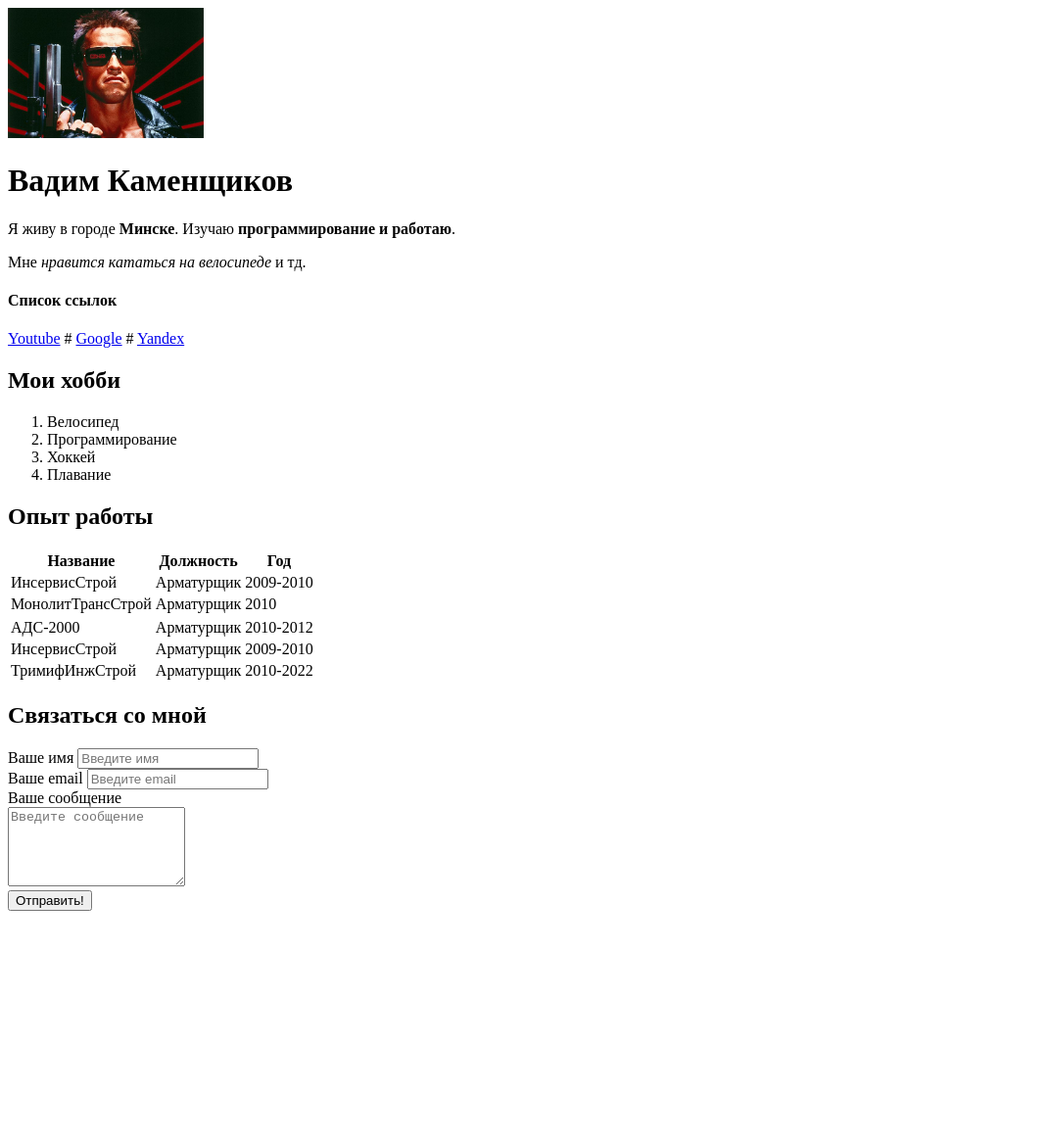
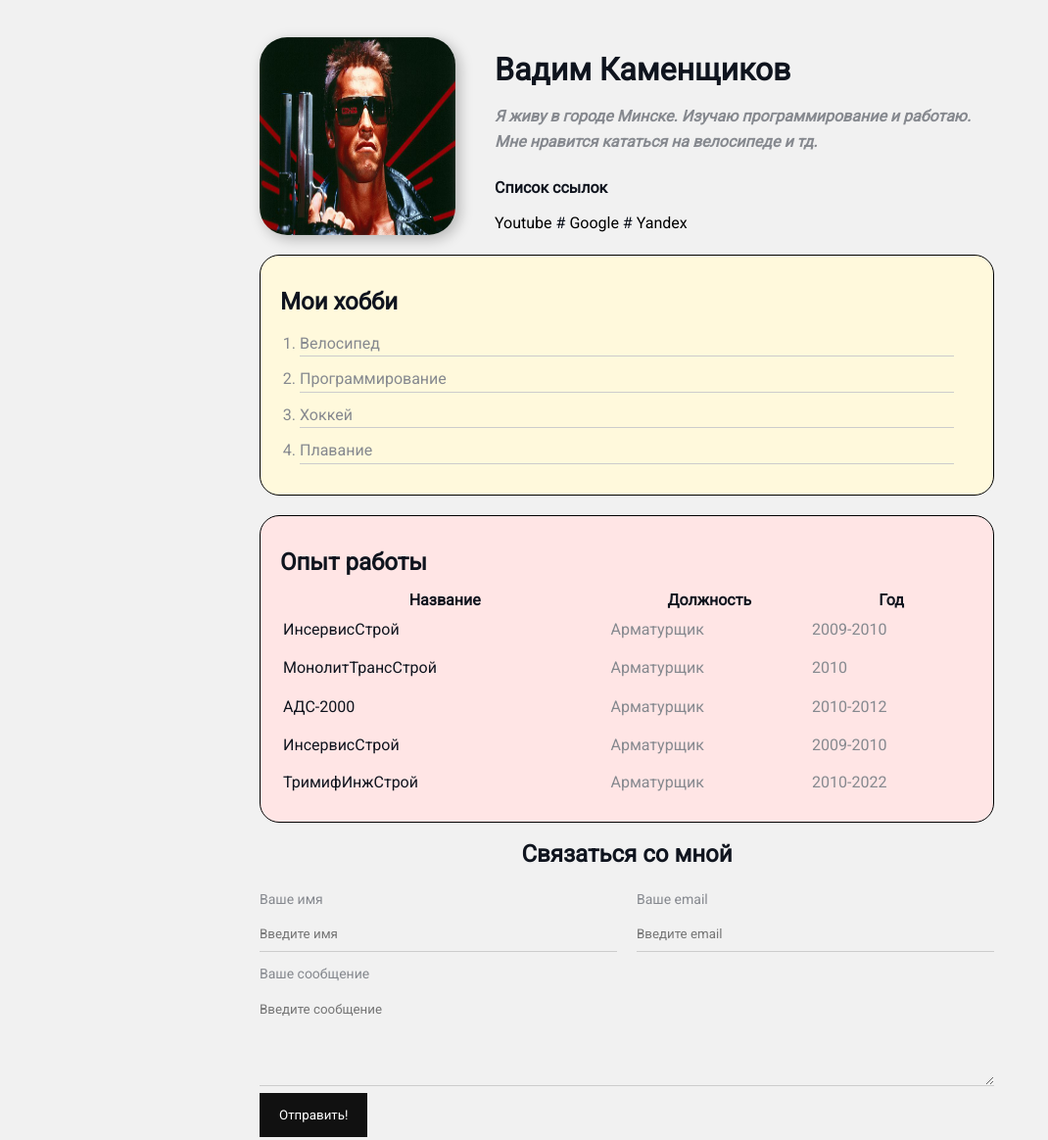
Before and after one commit to Volotomon/resume, a plain HTML site: page index.html in a window 1280 px wide. Shown: the whole page at 98% size, without its empty margins (0-1070 px from the left). Before the commit the page ends 938 px from the top, so only its background shows below. Drawn offline with Linux system fonts and the light colour scheme.

Commit message:
Add styles

```diff
--- a/index.html
+++ b/index.html
@@ -6,10 +6,22 @@
     <meta name="viewport" content="width=device-width, initial-scale=1.0">
     <meta name="keywords" content="serg, cv, resume">
     <meta name="description" content="Это сайт - резюме Сергея">
+    <link rel="stylesheet" href="styles.css">
     <title>Serg Resume</title>
+    <!-- <style>
+        @media (max-width: 650px) {
+            .info {
+                font-size: 0.5rem;
+            }
+        }
+    </style> -->
 </head>
 <body>
-    <img src="avatar1.jpg" alt="it" width="200">
+
+    <div class="conteiner">
+        <div class="info">
+            <img src="avatar1.jpg" alt="it" class="avatar">
+            <div class="info-text">
                 <h1>Вадим Каменщиков</h1>
                 <p>Я живу в городе <strong>Минске</strong>. Изучаю <strong>программирование и работаю</strong>.</p>
                 <p>Мне <em>нравится кататься на велосипеде</em> и тд.</p>
@@ -19,15 +31,21 @@
                 <a href="https://google.com" target="_blank">Google</a>
                 #
                 <a href="https://yandex.ru" target="_blank">Yandex</a>
+            </div>
+        </div>
+            <div class="card bg-yellow">
                 <h2>Мои хобби</h2>
-    <ol>
+                <ol class="list">
                     <li>Велосипед</li>
                     <li>Программирование</li>
                     <li>Хоккей</li>
                     <li>Плавание</li>
                 </ol>
+            </div>
+
+            <div class="card bg-red">
                 <h2>Опыт работы</h2>
-    <table>
+                <table class="table">
                     <thead>
                         <tr>
                             <th>Название</th>
@@ -63,26 +81,32 @@
 
                     </tbody>
                 </table>
+            </div>
 
+
+        <form action="/" class="form">
             <h2>Связаться со мной</h2>
-    <form action="/">
-        <div>
+
+            <div class="form-row">
+                <div class="form-group">
                     <label for="name">Ваше имя</label>
                     <input type="text" id="name" placeholder="Введите имя">
                 </div>
 
-        <div>
+                <div class="form-group">
                     <label for="email">Ваше email</label>
                     <input type="email" id="email" placeholder="Введите email">
                 </div>
+            </div>
 
-        <div>
+            <div class="form-group">
                 <label for="message">Ваше сообщение</label>
-            <br>
+                <!-- <br> -->
                 <textarea name="" id="message" cols="20" rows="5" placeholder="Введите сообщение"></textarea>
             </div>
 
-        <input type="submit" value="Отправить!">
+            <input class="btn" type="submit" value="Отправить!">
         </form>
+    </div>
 </body>
 </html>
--- /dev/null
+++ b/styles.css
@@ -0,0 +1,169 @@
+@import url('https://fonts.googleapis.com/css2?family=Roboto&display=swap');
+body {
+    font-size: 16px;
+    font-family: 'Roboto', sans-serif;
+    font-weight: normal;
+    line-height: 1.6em;
+    background: #f1f1f1;
+    color: #0f141e;
+}
+
+a {
+    color: #000;
+    text-decoration: none;
+}
+
+a:hover {
+    text-decoration: underline;
+}
+
+a:active {
+    color: blue;
+}
+
+a:visited {
+    color: grey;
+}
+
+.conteiner {
+    max-width: 750px;
+    margin: auto;
+    padding-top: 30px;
+}
+
+.avatar {
+    width: 200px;
+    border-radius: 28px;
+    box-shadow: 4px 4px 14px rgba(0, 0, 0, .25);
+}
+
+.info {
+    margin-bottom: 20px;
+    display: flex;
+}
+
+.info-text {
+    margin-left: 40px;
+}
+
+.info-text p {
+    font-style: italic;
+    font-weight: bold;
+    color: #86898f;
+    margin: 0;
+}
+
+.info-text h4 {
+    margin-bottom: 10px;
+}
+
+@media (max-width: 742px) {
+    .info {
+        display: block;
+        text-align: center;
+    }
+}
+
+.card {
+    border: 1px solid black;
+    border-radius: 20px;
+    padding: 15px 20px;
+    margin-bottom: 20px;
+    /* background: #fff; */
+}
+
+.card h2 {
+    margin-bottom: 10px;
+}
+
+.bg-yellow {
+    background: #fff9dc;
+}
+
+.bg-red {
+    background: #ffe5e5;
+}
+
+.btn {
+    background: #111;
+    padding: 15px 20px;
+    color: #fff;
+    border: none;
+    font-family: inherit;
+    cursor: pointer;
+}
+
+.btn:hover {
+    opacity: 0.8;
+}
+
+.list {
+    padding: 0 20px;
+}
+
+.list li {
+    color: #86898f;
+    margin-bottom: 10px;
+    border-bottom: 1px solid #ccc;
+}
+
+.table {
+    width: 100%;
+}
+
+.table td {
+    padding-bottom: 10px;
+}
+.table td:nth-child(2), .table td:nth-child(3) {
+    color: #86898f;
+}
+
+.form h2 {
+    text-align: center;
+}
+
+.form-row {
+    margin-bottom: 10px;
+    display: flex;
+}
+
+.form-row .form-group {
+    /* display: inline-block; */
+    margin-right: 20px;
+    width: 50%;
+    /* width: calc(50% - 20px); */
+}
+
+.form-row .form-group:last-child {
+    margin-right: 0;
+}
+
+@media (max-width: 742px) {
+    .form-row {
+        display: block;
+    }
+
+    .form-row .form-group {
+        width: 100%;
+        margin-right: 0;
+        margin-bottom: 10px;
+    }
+}
+
+.form-group label {
+    display: block;
+    font-size: 14px;
+    color: #86898f;
+}
+
+.form-group input, .form-group textarea {
+    width: 100%;
+    box-sizing: border-box;
+    border: none;
+    background: transparent;
+    border-bottom: 1px solid #ccc;
+    color: #000;
+    padding: 15px 0 10px;
+    outline: none;
+    font-family: inherit;
+}
```
Lines whose indentation alone changed are shown as unchanged.
